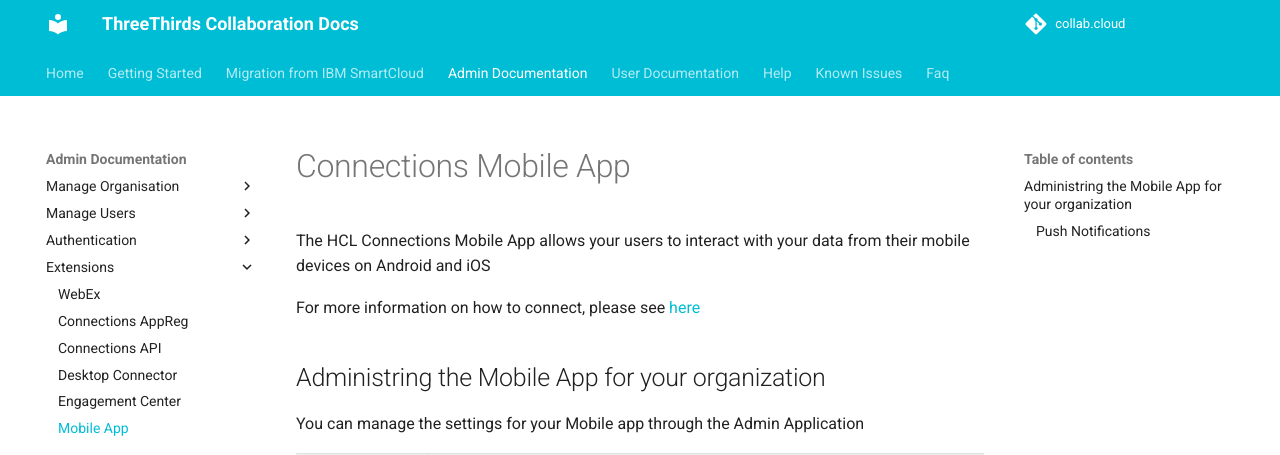
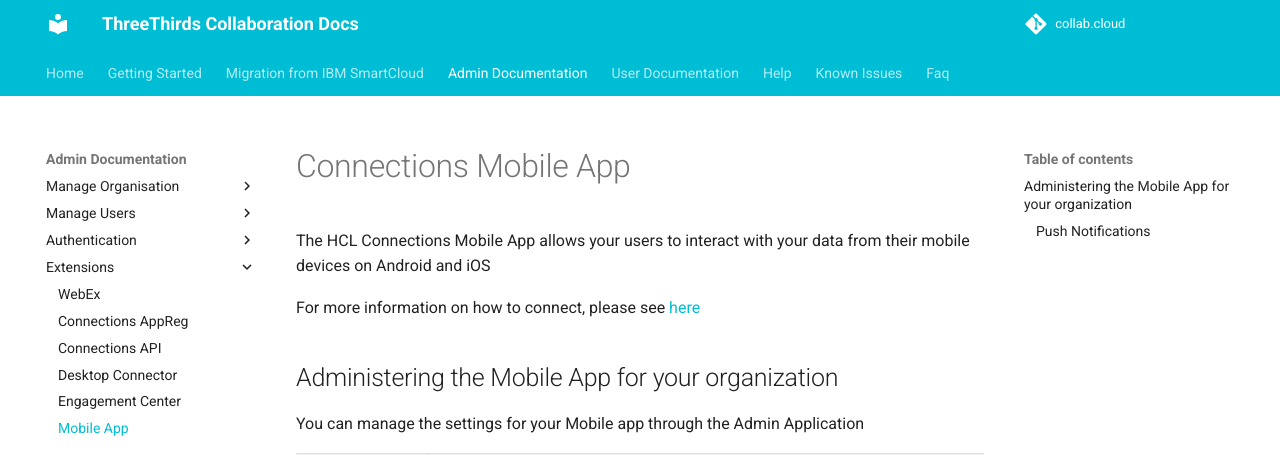
Before and after one commit to collabdotcloud/docs.collab.cloud, an MkDocs documentation site: the page built from docs/admin/connections-mobile-app.md, in a window 1280 px wide and 900 px high. Shown: the top 455 px of the window. Built offline with MkDocs 1.6.1 and Material for MkDocs 9.7.7, drawn with Linux system fonts in a browser that asks for light colours.

Commit message:
Update connections-mobile-app.md

```diff
--- a/docs/admin/connections-mobile-app.md
+++ b/docs/admin/connections-mobile-app.md
@@ -5,7 +5,7 @@
 For more information on how to connect, please see [here](https://docs.collab.cloud/users/connections-mobile-app/)
 
 
-## Administring the Mobile App for your organization
+## Administering the Mobile App for your organization
 
 You can manage the settings for your Mobile app through the Admin Application
 
```
